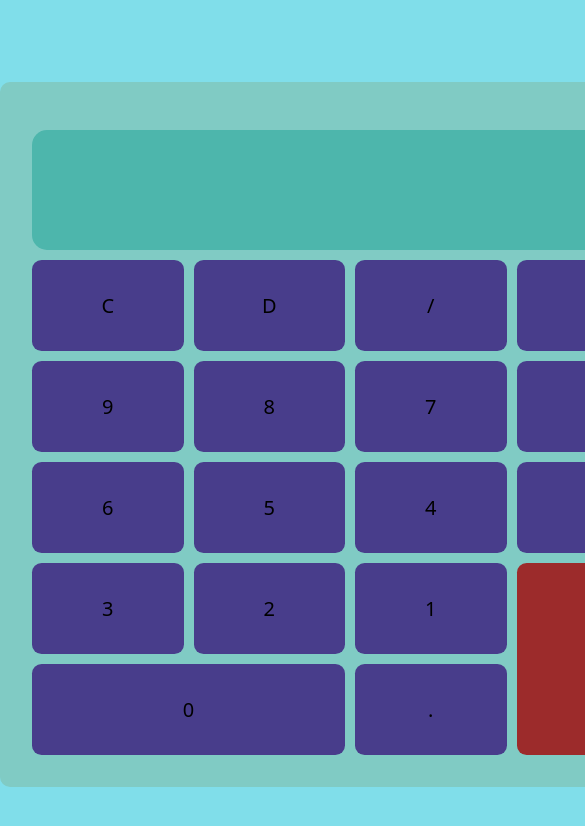
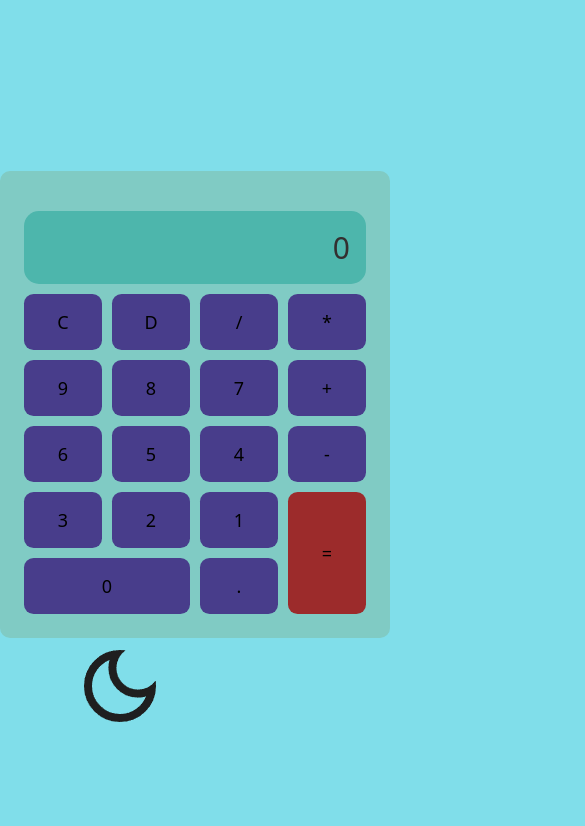
Before and after one commit to rosbe6/rosbe6.github.io, a plain HTML site: page index.html in a window 390 px wide. Shown: the top 826 px of the page, 585 px wide, since content can reach past the window. Drawn offline with Linux system fonts and the light colour scheme; a web font is replaced by a local one.

Commit message:
Update styles.css

```diff
--- a/styles.css
+++ b/styles.css
@@ -5,7 +5,7 @@
     font-family: 'Times New Roman', Times, serif;
 }
 
-body{
+body {
     background-color: #80deea;
     min-height: 100vh;
     display: grid;
@@ -15,24 +15,22 @@ body{
     transition: 0.6s;
 }
 
-#dark{
+#dark {
     width: 100%;
     border: none;
     background: none;
     outline: none;
-    grid-column:2/3;
+    grid-column: 2/3;
     margin-right: 150px;
-    transition: .5s;
+    transition: 0.5s;
 }
 
-#dark:hover{
-    scale: 1.2;
+#dark:hover {
+    transform: scale(1.2); /* Mejor utilizar transform en lugar de 'scale' directamente */
 }
 
-.calculadora{
+.calculadora {
     grid-column: 1/2;
-}
-.calculadora{
     margin-top: 25px;
     background-color: #80cbc4;
     border-radius: 10px;
@@ -40,13 +38,13 @@ body{
     color: white;
     display: grid;
     grid-template-columns: repeat(4, 1fr);
-    width: 700px;
-    max-width: 100%;
+    width: 100%;
+    max-width: 700px; /* Limitar el máximo */
     gap: 10px;
     transition: 1s;
 }
 
-.pantalla{
+.pantalla {
     grid-column: 1/-1;
     background-color: #4db6ac;
     color: rgb(51, 47, 47);
@@ -59,16 +57,15 @@ body{
     font-optical-sizing: auto;
     font-weight: 450;
     font-style: normal;
-    font-variation-settings:
-        "wdth" 100;
+    font-variation-settings: "wdth" 100;
     transition: 1s;
 }
 
-.btn{
+.btn {
     background-color: darkslateblue;
     border: 0;
     padding: 2rem;
-    border-radius: .6rem;
+    border-radius: 0.6rem;
     align-items: center;
     cursor: grab;
     font-size: 20px;
@@ -76,62 +73,118 @@ body{
     font-optical-sizing: auto;
     font-weight: 450;
     font-style: normal;
-    font-variation-settings:
-    "wdth" 100;
-    transition: 1s;
+    font-variation-settings: "wdth" 100;
+    transition: 0.5s;
 }
 
-#cero{
+#cero {
     grid-column: span 2;
 }
-#igual{
+
+#igual {
     grid-row: span 2;
     background-color: rgb(156, 43, 43);
 }
 
-#igual:hover{
+#igual:hover {
     background-color: rgb(182, 77, 77);
 }
 
-.btn:hover{
+.btn:hover {
     background-color: fuchsia;
 }
 
+/* Dark mode */
+.darkmode {
+    background-color: black;
+}
 
-
-/* Dark mode*/
-
-.darkmode{
-    background-color: black;
-
-    .calculadora{
+.darkmode .calculadora {
     background-color: black;
     margin-bottom: 25px;
-        -webkit-box-shadow:0px 0px 15px 11px rgba(193,214,30,0.9);
-        -moz-box-shadow: 0px 0px 15px 11px rgba(193,214,30,0.9);
-        box-shadow: 0px 0px 15px 11px rgba(193,214,30,0.9);
+    box-shadow: 0px 0px 15px 11px rgba(193, 214, 30, 0.9);
 }
-    .pantalla{
+
+.darkmode .pantalla {
     margin-bottom: 40px;
     background-color: black;
     color: white;
-        -webkit-box-shadow:0px 0px 15px 11px rgba(94,199,24,0.9);
-        -moz-box-shadow: 0px 0px 15px 11px rgba(94,199,24,0.9);
-        box-shadow: 0px 0px 15px 11px rgba(94,199,24,0.9);
+    box-shadow: 0px 0px 15px 11px rgba(94, 199, 24, 0.9);
 }
-    .calculadora button{
+
+.darkmode .calculadora button {
     background-color: rgb(44, 44, 44);
     margin: 5px;
-        -webkit-box-shadow:0px 0px 7px 7px rgba(32,158,86,0.9);
-        -moz-box-shadow: 0px 0px 7px 7px rgba(32,158,86,0.9);
-        box-shadow: 0px 0px 7px 7px rgba(32,158,86,0.9);
+    box-shadow: 0px 0px 7px 7px rgba(32, 158, 86, 0.9);
     transition: transform 0.3s ease;
 }
-    .calculadora button:hover {
+
+.darkmode .calculadora button:hover {
     background: #a945c7;
     box-shadow: 0 0 10px #a945c7, 0 0 40px #a945c7, 0 0 80px #a945c7;
     transition-delay: 1s;
 }
 
+/* Responsive Design */
+@media (max-width: 576px) {
+    body {
+        background-color: #80deea;
+        min-height: 100vh;
+        display: grid;
+        place-items: center;
+        align-content: center;
+        grid-template-columns: auto;
+        grid-template-rows: auto 50px;
+        transition: 0.6s;
+    }
 
+    #dark {
+        grid-column: 1/-1; /* Asegura que el botón ocupe toda la fila */
+        align-self: end; /* Alinea el botón en la parte inferior */
+        justify-self: center; /* Centra el botón */
+        width: 100%;
+        height: 100%;
     }
+
+
+    .calculadora {
+        margin-top: 15px;
+        background-color: #80cbc4;
+        border-radius: 10px;
+        padding: 1.5rem;
+        color: white;
+        display: grid;
+        grid-template-columns: repeat(4, 1fr);
+        width: 100%;
+        max-width: 100%;
+        gap: 10px;
+        transition: 1s;
+    }
+
+    .pantalla {
+        font-size: 30px;
+        padding: 1rem;
+    }
+
+    .btn {
+        padding: 1rem;
+        font-size: 18px;
+    }
+
+    #cero {
+        grid-column: span 2;
+    }
+
+    #igual {
+        grid-row: span 2;
+        background-color: rgb(156, 43, 43);
+    }
+
+    #igual:hover {
+        background-color: rgb(182, 77, 77);
+    }
+
+    .btn:hover {
+        background-color: fuchsia;
+    }
+}
```
Lines whose indentation alone changed are shown as unchanged.
